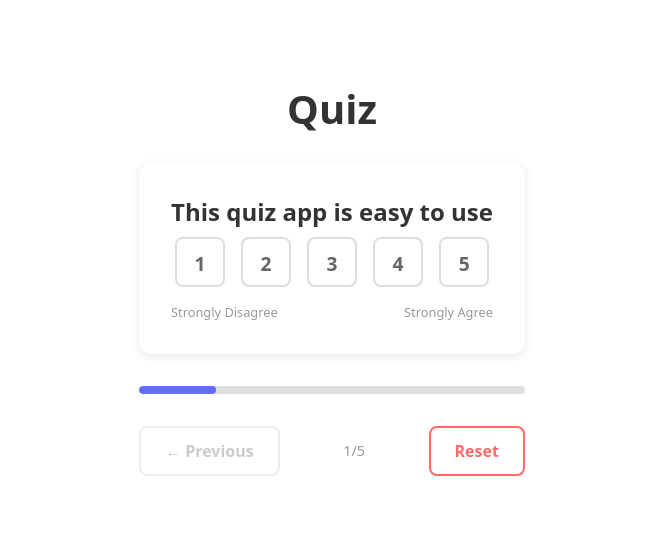
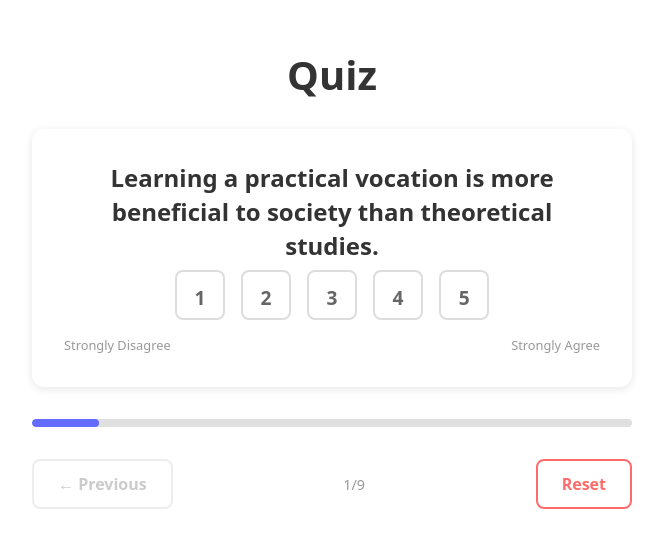
Before and after one commit to codr/mcf9-quiz, a React (Vite) app: page / in a window 1280 px wide. Shown: the part 164-712 px from the top of the page, without its empty margins (308-971 px from the left). Built offline with nearby package versions, Linux system fonts and the light colour scheme.

Commit message:
update questions and add the ability to reverse their value

```diff
--- a/src/App.tsx
+++ b/src/App.tsx
@@ -4,6 +4,7 @@ import "./App.css";
 interface Question {
   id: number;
   text: string;
+  reversed?: boolean;
 }
 
 interface Response {
@@ -11,12 +12,40 @@ interface Response {
   rating: number;
 }
 
+// MCF-9 questions
 const QUESTIONS: Question[] = [
-  { id: 1, text: "This quiz app is easy to use" },
-  { id: 2, text: "I would recommend this to others" },
-  { id: 3, text: "The interface is intuitive" },
-  { id: 4, text: "I found the rating scale helpful" },
-  { id: 5, text: "I would use this app again" },
+  {
+    id: 1,
+    text: "Learning a practical vocation is more beneficial to society than theoretical studies.",
+  },
+  { id: 2, text: "I trust science.", reversed: true },
+  { id: 3, text: "Children should be shaped by a firm hand." },
+  {
+    id: 4,
+    text: "When push comes to shove, those who are prepared will survive.",
+  },
+  {
+    id: 5,
+    text: "We need to prepare for a wave of break-ins, robberies and other crimes in the future.",
+  },
+  {
+    id: 6,
+    text: 'The discussions about sexual assault have led to a situation where even friendly gestures and complements are hyped up as "sexual assault".',
+  },
+  {
+    id: 7,
+    text: "Social support does more than harsh prison sentences.",
+    reversed: true,
+  },
+  {
+    id: 8,
+    text: "The democratic politicians of today are better than the dictators of the past.",
+    reversed: true,
+  },
+  {
+    id: 9,
+    text: "The conservative values and norms are still the best way to live.",
+  },
 ];
 
 function App() {
@@ -55,9 +84,16 @@ function App() {
     setQuizComplete(false);
   };
 
-  const getAverageRating = () => {
+  const getTotalScore = () => {
     if (responses.length === 0) return 0;
-    const sum = responses.reduce((acc, r) => acc + r.rating, 0);
+    const sum = responses.reduce((acc, response) => {
+      const question = QUESTIONS.find((q) => q.id === response.questionId);
+      let score = response.rating;
+      if (question?.reversed) {
+        score = 6 - response.rating; // Reverse: 5->1, 4->2, 3->3, 2->4, 1->5
+      }
+      return acc + score;
+    }, 0);
     return sum;
   };
 
@@ -68,7 +104,7 @@ function App() {
         <div className="results-card">
           <div className="average-rating">
             <span className="average-label">Total Score</span>
-            <span className="average-value">{getAverageRating()}</span>
+            <span className="average-value">{getTotalScore()}</span>
           </div>
 
           <button onClick={resetQuiz} className="nav-button reset-button">
```
